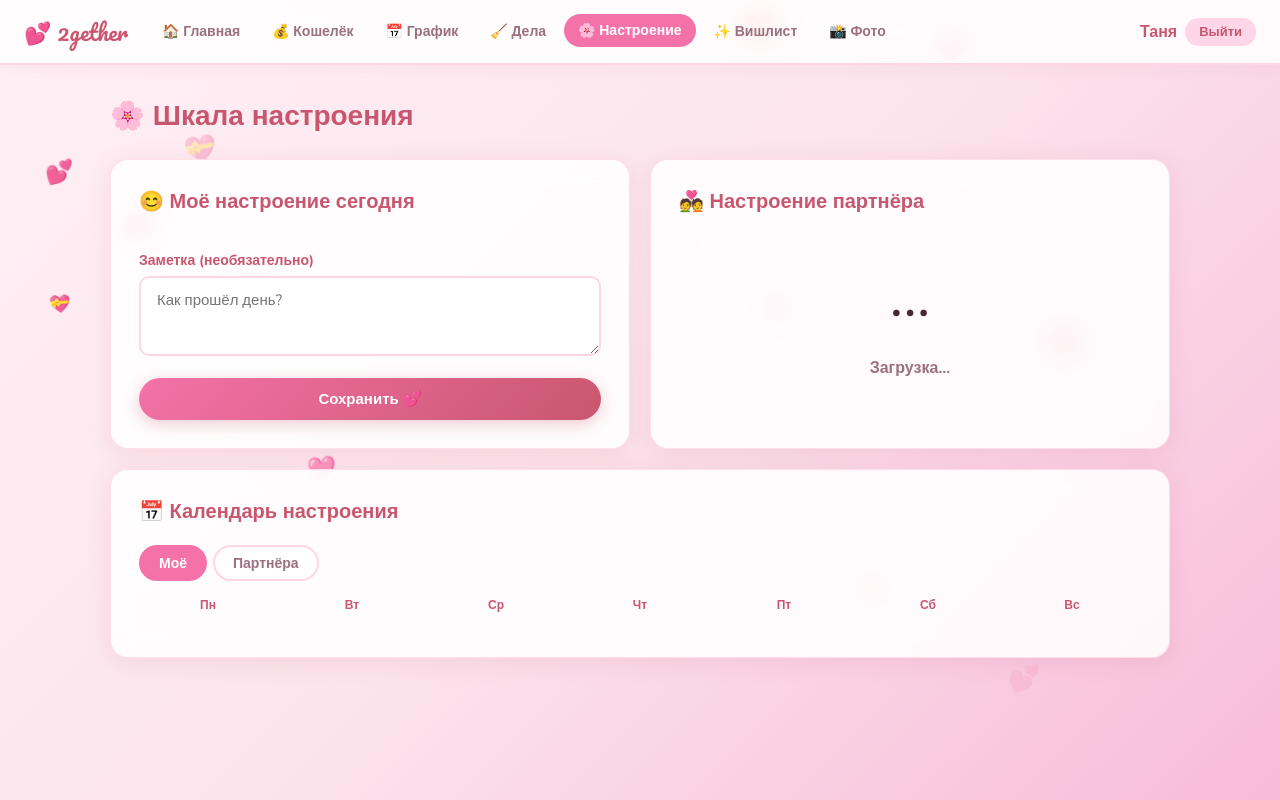
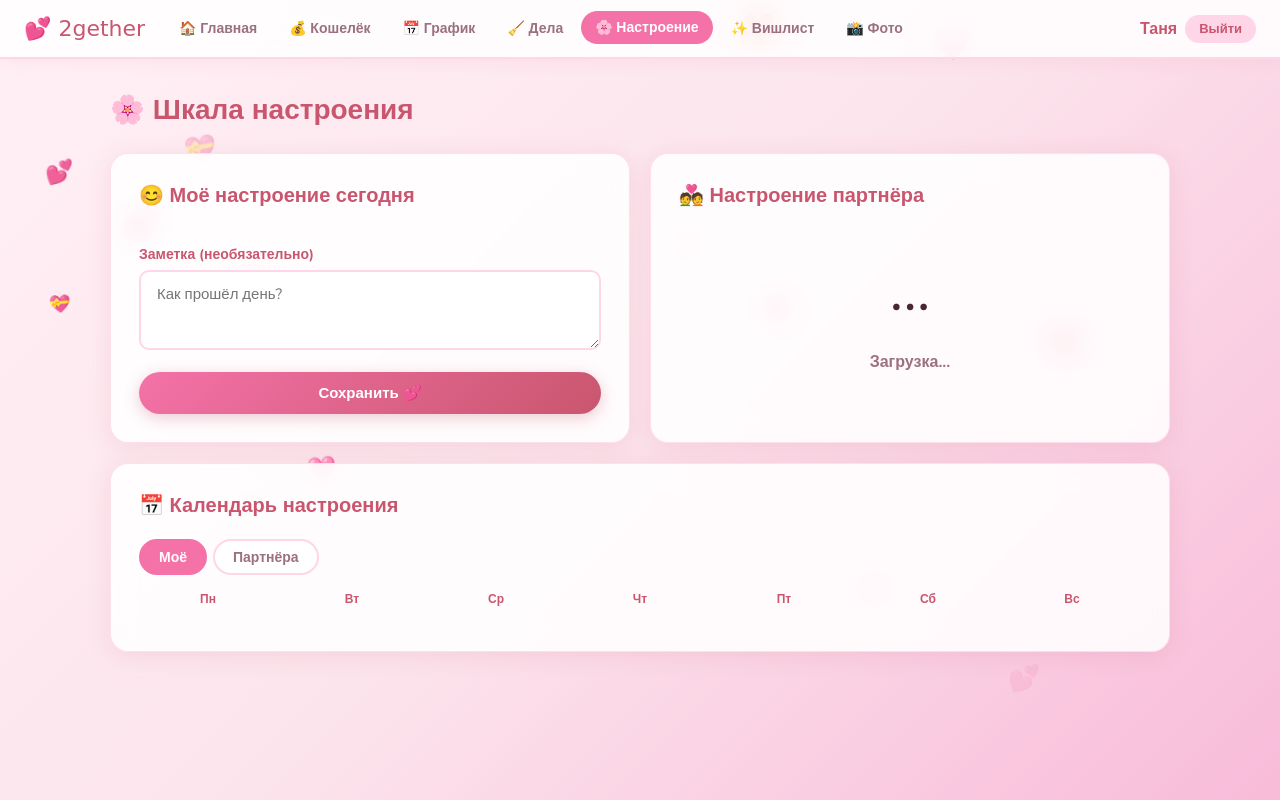
Before and after one commit to liubovtolka4eva-collab/2gether, a Flask app: page /mood in a window 1280 px wide. Run offline with Flask 3, Linux system fonts and the light colour scheme; a user stored in the database is signed in.

Commit message:
Update base.html

```diff
--- a/templates/base.html
+++ b/templates/base.html
@@ -6,7 +6,7 @@
   <title>💕 2gether</title>
   <link rel="stylesheet" href="/static/css/style.css">
   <link rel="preconnect" href="https://fonts.googleapis.com">
-  <link href="https://fonts.googleapis.com/css2?family=Nunito:wght@400;500;600;700;800&family=Pacifico&display=swap" rel="stylesheet">
+  <link href="https://fonts.googleapis.com/css2?family=Nunito:wght@400;500;600;700;800&family=Dancing+Script:wght@700&display=swap" rel="stylesheet">
 </head>
 <body>
   <div class="hearts-bg" id="heartsBg"></div>
```
